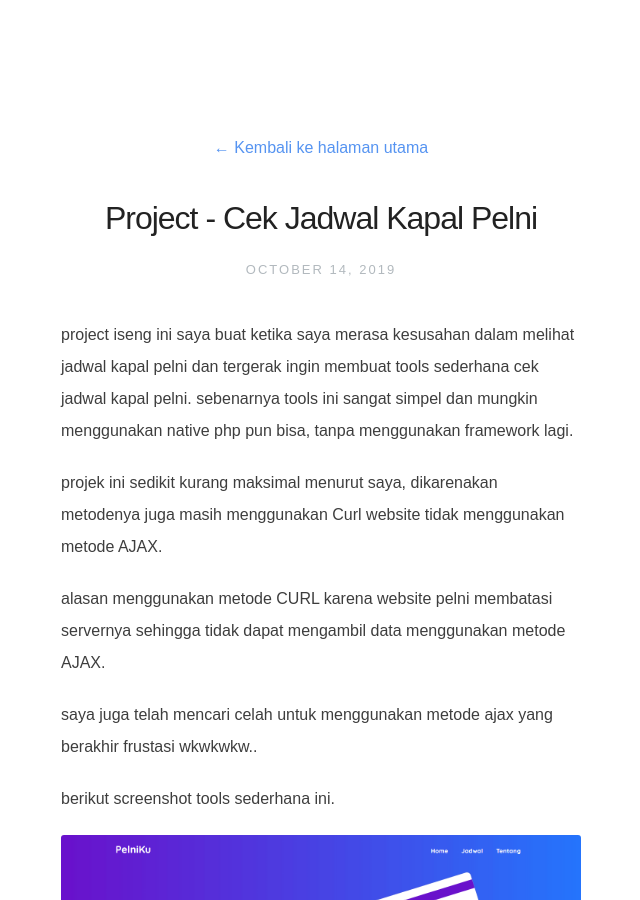
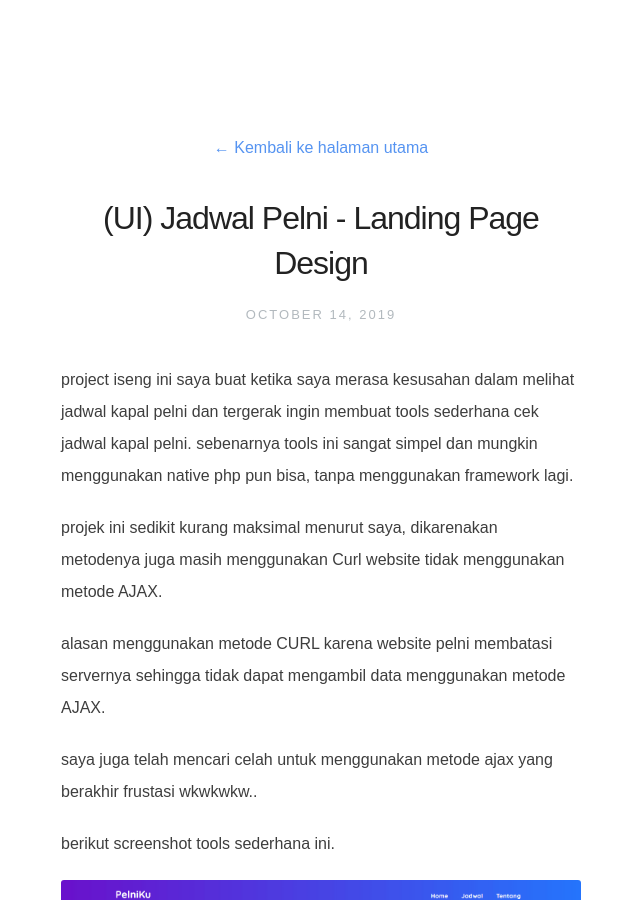
Before and after one commit to Zulfkr197/zulfkr197.github.io, a Jekyll site: the page built from _posts/2019-10-14-project-cek-jadwal-pelni.md, in a window 1280 px wide and 900 px high. Shown: the whole window, without its empty margins (319-959 px from the left). Built offline with Jekyll 4.4.1, drawn with Linux system fonts in a browser that asks for light colours; nearby versions of some CDN libraries; some web fonts are replaced; comment, search, counter and statistics services are not loaded.

Commit message:
Update 2019-10-14-project-cek-jadwal-pelni.md

```diff
--- a/_posts/2019-10-14-project-cek-jadwal-pelni.md
+++ b/_posts/2019-10-14-project-cek-jadwal-pelni.md
@@ -1,5 +1,5 @@
 ---
-title           : "Project - Cek Jadwal Kapal Pelni"
+title           : "(UI) Jadwal Pelni - Landing Page Design"
 date            : 2019-10-14
 description     : proyek iseng menggunakan framework laravel
 ---
```
